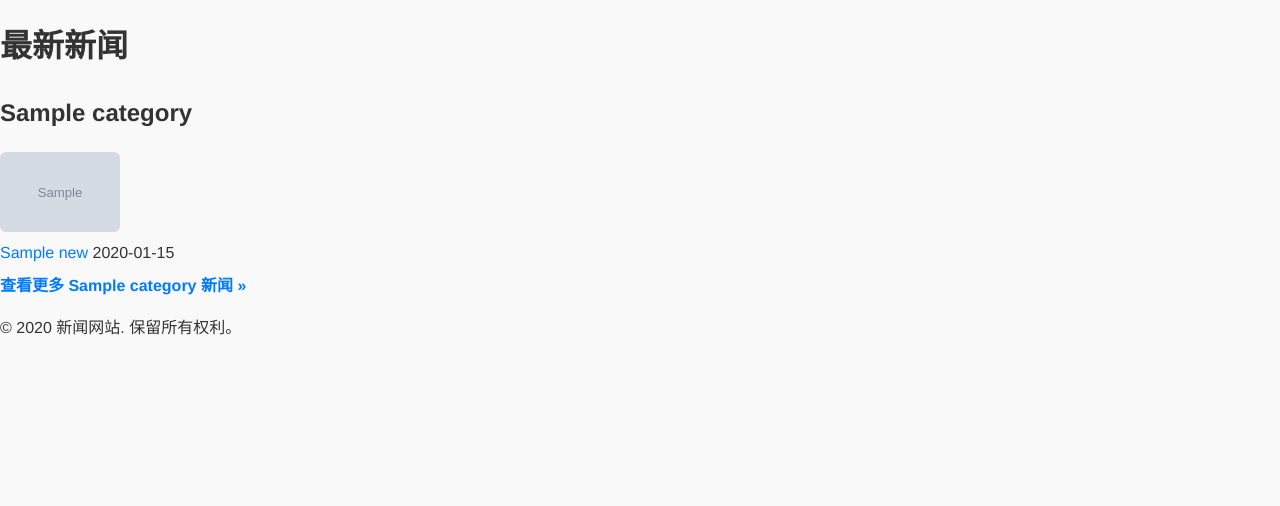
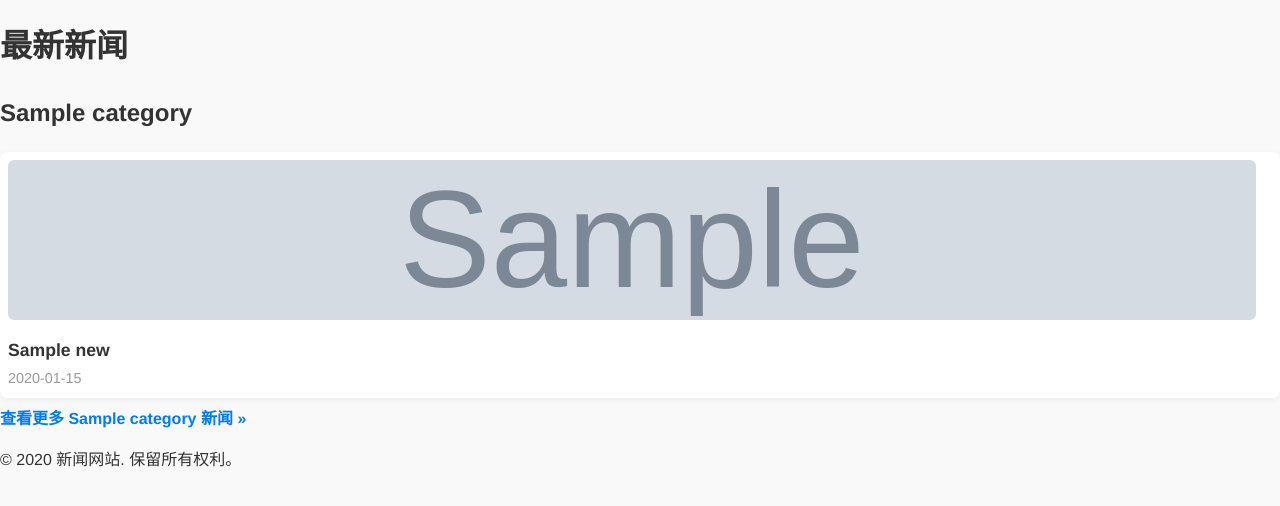
Before and after one commit to elaineling891-ux/GlobalInternationalNews, a FastAPI app: template templates/main.html in a window 1280 px wide. Shown: the part 77-583 px from the top of the page. Run offline with FastAPI, Linux system fonts and the light colour scheme; the template is opened without the code that fills it: most values are stand-ins (such as "Sample title", 1, 10 or a date in 2020); grey boxes marked "Sample" are stand-in pictures; parts of the project's set-up code (start-up, migrations or seed data) failed here and were passed over.

Commit message:
Update style.css

```diff
--- a/static/style.css
+++ b/static/style.css
@@ -1,4 +1,4 @@
-/* 通用 */
+/* ---------------- 通用样式 ---------------- */
 body {
     font-family: "Helvetica Neue", Arial, sans-serif;
     line-height: 1.6;
@@ -17,11 +17,14 @@ a:hover {
     text-decoration: underline;
 }
 
-/* 分类新闻列表 */
+/* ---------------- 首页/分类新闻列表 ---------------- */
 .news-list {
     list-style: none;
     padding: 0;
     margin: 0;
+    display: flex;
+    flex-direction: column;
+    gap: 1em;
 }
 
 .news-item {
@@ -31,6 +34,12 @@ a:hover {
     margin-bottom: 1em;
     border-bottom: 1px solid #ddd;
     padding-bottom: 0.5em;
+    transition: background 0.2s;
+}
+
+.news-item:hover {
+    background: #f5f5f5;
+    border-radius: 6px;
 }
 
 .news-thumb-link {
@@ -43,18 +52,32 @@ a:hover {
     height: 80px;
     object-fit: cover;
     border-radius: 6px;
+    transition: transform 0.2s;
+}
+
+.news-thumb:hover {
+    transform: scale(1.05);
 }
 
 .news-info {
     flex: 1;
 }
 
-.news-list .news-title {
+.news-title {
     font-size: 1.1em;
     font-weight: bold;
+    color: #333;
+    display: -webkit-box;
+    -webkit-line-clamp: 2;
+    -webkit-box-orient: vertical;
+    overflow: hidden;
 }
 
-.news-list .date {
+.news-title:hover {
+    text-decoration: underline;
+}
+
+.date {
     display: block;
     color: #999;
     font-size: 0.9em;
@@ -65,16 +88,21 @@ a:hover {
     display: inline-block;
     margin-top: 0.5em;
     font-weight: bold;
+    color: #007bff;
 }
 
-/* 新闻详情页 */
+.see-more:hover {
+    text-decoration: underline;
+}
+
+/* ---------------- 新闻详情页 ---------------- */
 .news-detail {
     max-width: 800px;
     margin: 1em auto;
     padding: 1em;
     background: #fff;
-    border-radius: 6px;
-    box-shadow: 0 2px 8px rgba(0,0,0,0.05);
+    border-radius: 8px;
+    box-shadow: 0 4px 12px rgba(0,0,0,0.05);
 }
 
 .news-detail .news-title {
@@ -89,25 +117,56 @@ a:hover {
     margin-bottom: 1em;
 }
 
-.news-detail .news-image-wrapper {
+.news-image-wrapper {
     text-align: center;
     margin-bottom: 1.5em;
 }
 
-.news-detail .news-image {
+.news-image {
     max-width: 100%;
     height: auto;
-    border-radius: 6px;
-    box-shadow: 0 2px 8px rgba(0,0,0,0.1);
+    border-radius: 8px;
+    box-shadow: 0 4px 12px rgba(0,0,0,0.1);
 }
 
-.news-detail .news-content p {
-    margin-bottom: 1.5em;
-    line-height: 1.7;
-    font-size: 1em;
+.news-content p {
+    margin-bottom: 2em;
+    line-height: 1.8;
+    font-size: 1.05em;
+    color: #333;
 }
 
-/* 手机适配 */
+/* ---------------- 首页分类网格 ---------------- */
+.news-grid {
+    display: flex;
+    flex-wrap: wrap;
+    gap: 1em;
+}
+
+.news-card {
+    background: #fff;
+    border-radius: 8px;
+    box-shadow: 0 2px 8px rgba(0,0,0,0.05);
+    padding: 0.5em;
+    flex: 1 1 calc(33% - 1em);
+    display: flex;
+    flex-direction: column;
+}
+
+.news-card .news-thumb {
+    width: 100%;
+    height: 160px;
+    object-fit: cover;
+    margin-bottom: 0.5em;
+}
+
+/* ---------------- 手机适配 ---------------- */
+@media screen and (max-width: 768px) {
+    .news-card {
+        flex: 1 1 calc(50% - 1em);
+    }
+}
+
 @media screen and (max-width: 600px) {
     .news-item {
         flex-direction: column;
@@ -127,7 +186,11 @@ a:hover {
         font-size: 1.5em;
     }
 
-    .news-detail .news-content p {
+    .news-content p {
         font-size: 0.95em;
     }
+
+    .news-card {
+        flex: 1 1 100%;
+    }
 }
```
